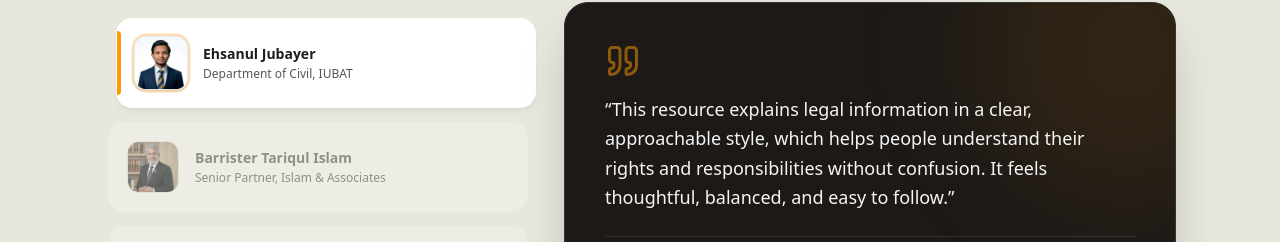
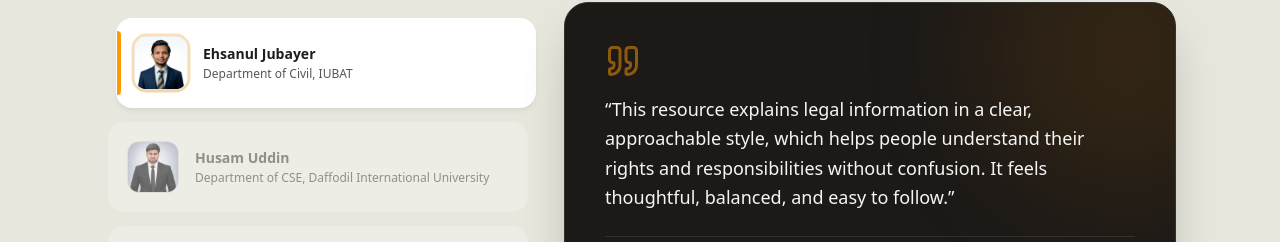
Before and after one commit to mahmudulhasantasin/Outliers, a Next.js app in the folder frontend/: page / in a window 1280 px wide. Shown: the part 2907-3149 px from the top of the page. Built offline with nearby package versions, Linux system fonts and the light colour scheme; no server answers; a web font is replaced by a local one.

Commit message:
Update second testimonial with Husam Uddin review and photo

```diff
--- a/frontend/src/app/page.tsx
+++ b/frontend/src/app/page.tsx
@@ -739,12 +739,12 @@ export default function LandingAndAuthPage() {
       rating: 5,
     },
     {
-      name: isBn ? "ব্যারিস্টার তারিকুল ইসলাম" : "Barrister Tariqul Islam",
-      role: isBn ? "সিনিয়র পার্টনার, ইসলাম অ্যান্ড অ্যাসোসিয়েটস" : "Senior Partner, Islam & Associates",
-      avatar: "/avatar_1.jpg",
+      name: isBn ? "হুসাম উদ্দিন" : "Husam Uddin",
+      role: isBn ? "ডিপার্টমেন্ট অব সিএসই, ড্যাফোডিল ইন্টারন্যাশনাল ইউনিভার্সিটি" : "Department of CSE, Daffodil International University",
+      avatar: "/husam_uddin.jpg",
       quote: isBn
-        ? '“আগে ৫০ পাতার বাণিজ্যিক চুক্তি রিভিউ করতে ঘণ্টার পর ঘণ্টা সময় লাগত। Advotech Copilot এর মাধ্যমে চুক্তির অসামঞ্জস্যপূর্ণ ধারা এবং দ্য কন্ট্রাক্ট অ্যাক্ট ১৮৭২ এর রেফারেন্স চোখের পলকে শনাক্ত করা সম্ভব হচ্ছে।”'
-        : '“Advotech Copilot transformed our contract audit workflow. Spotting void non-compete clauses under Section 27 and labor non-compliance takes seconds instead of hours.”',
+        ? '“কন্ট্রাক্টমাইন্ড দ্রুত ঝুঁকি শনাক্ত করে এবং গুরুত্বপূর্ণ ধারাগুলো ব্যাখ্যা করে চুক্তি পর্যালোচনাকে সহজ করে তোলে। এর আইনজীবী যাচাইকরণ ফিচারটি আরও নির্ভুলতা, নির্ভরযোগ্যতা এবং আত্মবিশ্বাস নিশ্চিত করে।”'
+        : '“ContractMind simplifies contract review by quickly identifying risks and explaining key clauses. Its lawyer verification feature ensures greater accuracy, reliability, and confidence.”',
       rating: 5,
     },
     {
```
Also changed, not shown: frontend/public/husam_uddin.jpg (added).
